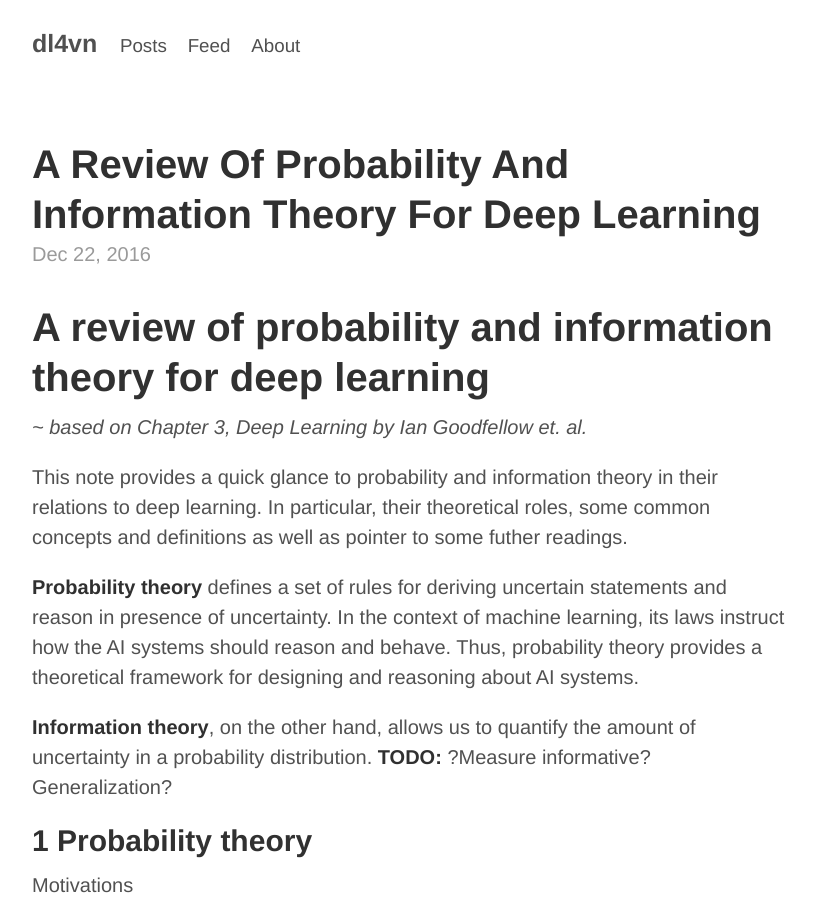
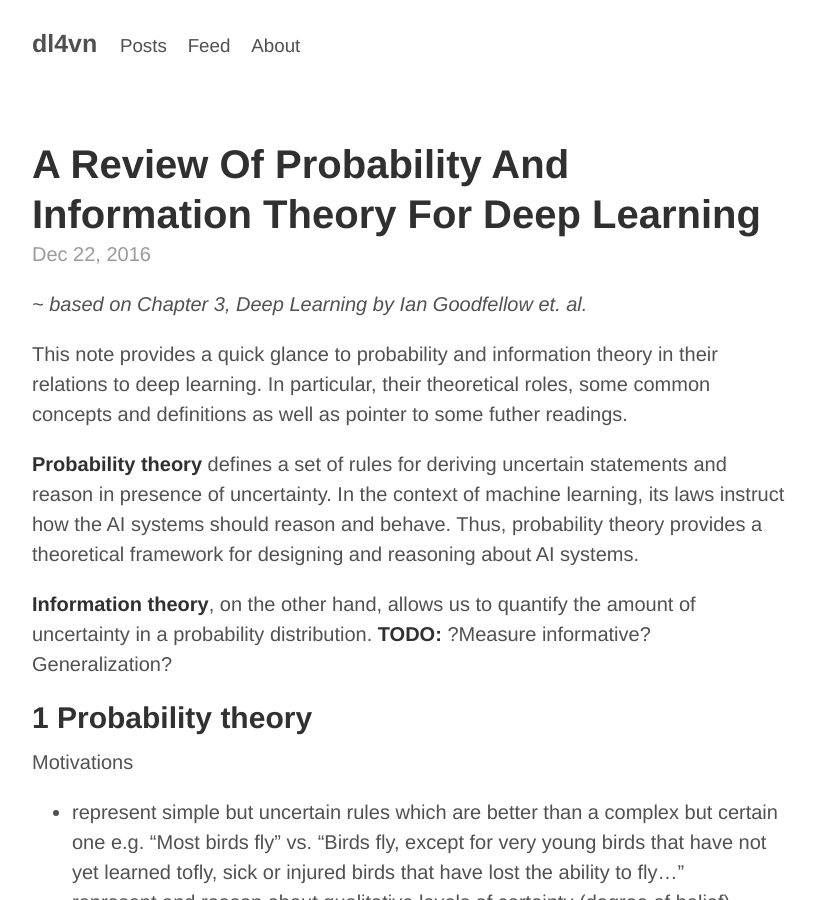
Before and after one commit to dl4vn/dl4vn.github.io, a Jekyll site: the page built from _posts/2016-12-22-A-review-of-probability-and-information-theory-for-deep-learning.md, in a window 1280 px wide and 900 px high. Shown: the whole window, without its empty margins (228-1042 px from the left). Built offline with Jekyll 4.4.1, drawn with Linux system fonts in a browser that asks for light colours; our own code applies the rules of GitHub Pages for plain Markdown files.

Commit message:
update post

```diff
--- a/_posts/2016-12-22-A-review-of-probability-and-information-theory-for-deep-learning.md
+++ b/_posts/2016-12-22-A-review-of-probability-and-information-theory-for-deep-learning.md
@@ -1,4 +1,3 @@
-# A review of probability and information theory for deep learning
 *~ based on Chapter 3, Deep Learning by Ian Goodfellow et. al.*
 
 This note provides a quick glance to probability and information theory in their relations to deep learning. In particular, their theoretical roles, some common concepts and definitions as well as pointer to some futher readings.
```
Also changed, not shown: _posts/2016-12-19-About-dl4vn.md (renamed from _posts/2016-12-19-plan.md, +0 -2 lines), 1 other file.
